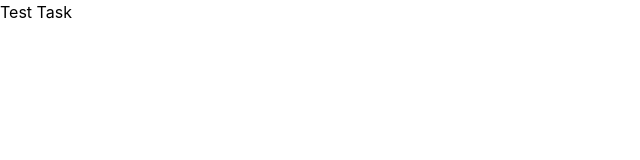
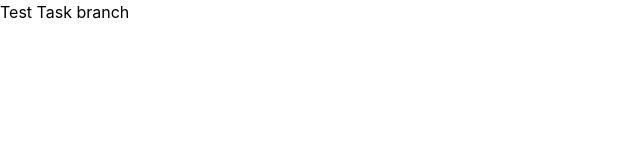
Before and after one commit to KovalBohdan-0/financial-monitor, a React (Vite) app in the folder client/: page / in a window 1280 px wide. Shown: the top 160 px of the page, without its empty margins (0-640 px from the left). Built offline with nearby package versions, Linux system fonts and the light colour scheme.

Commit message:
my branch

```diff
--- a/client/src/App.jsx
+++ b/client/src/App.jsx
@@ -1,5 +1,5 @@
 function App() {
-  return <>Test Task</>;
+  return <>Test Task branch</>;
 }
 
 export default App;
```
